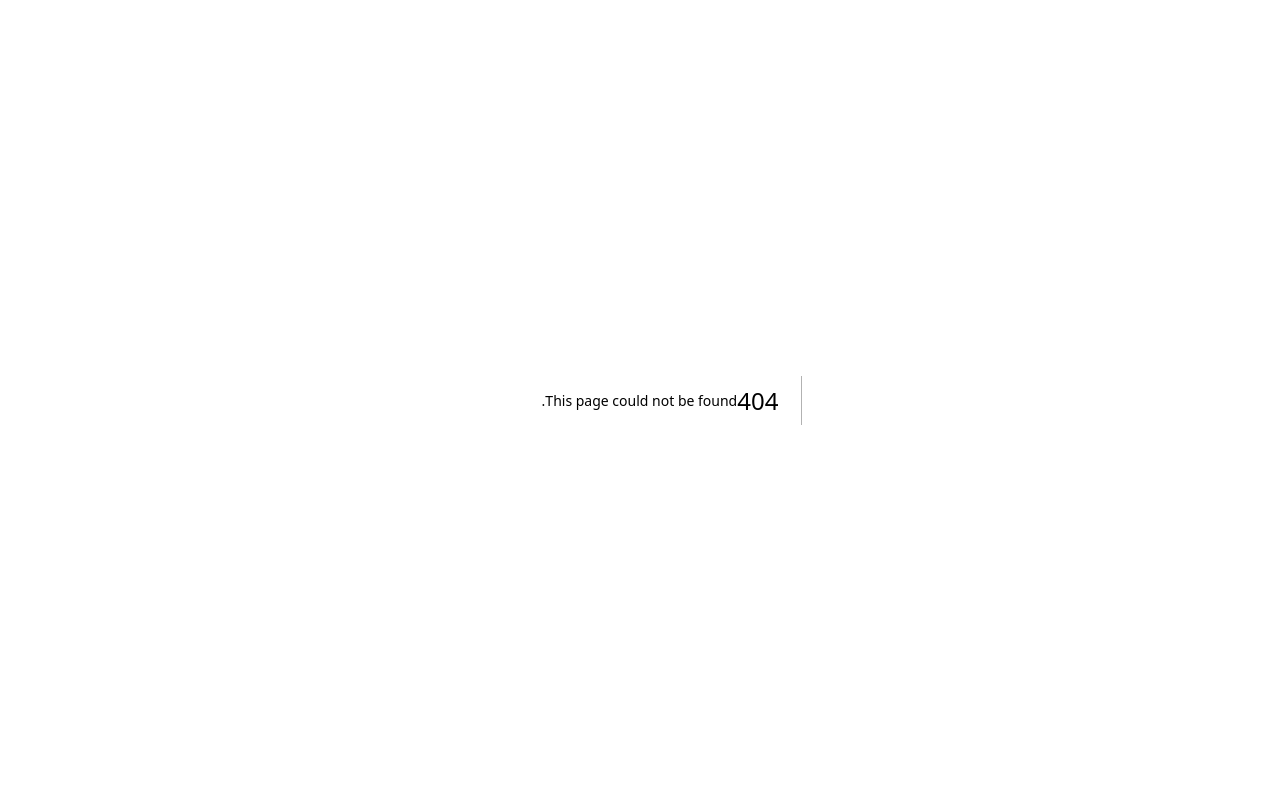
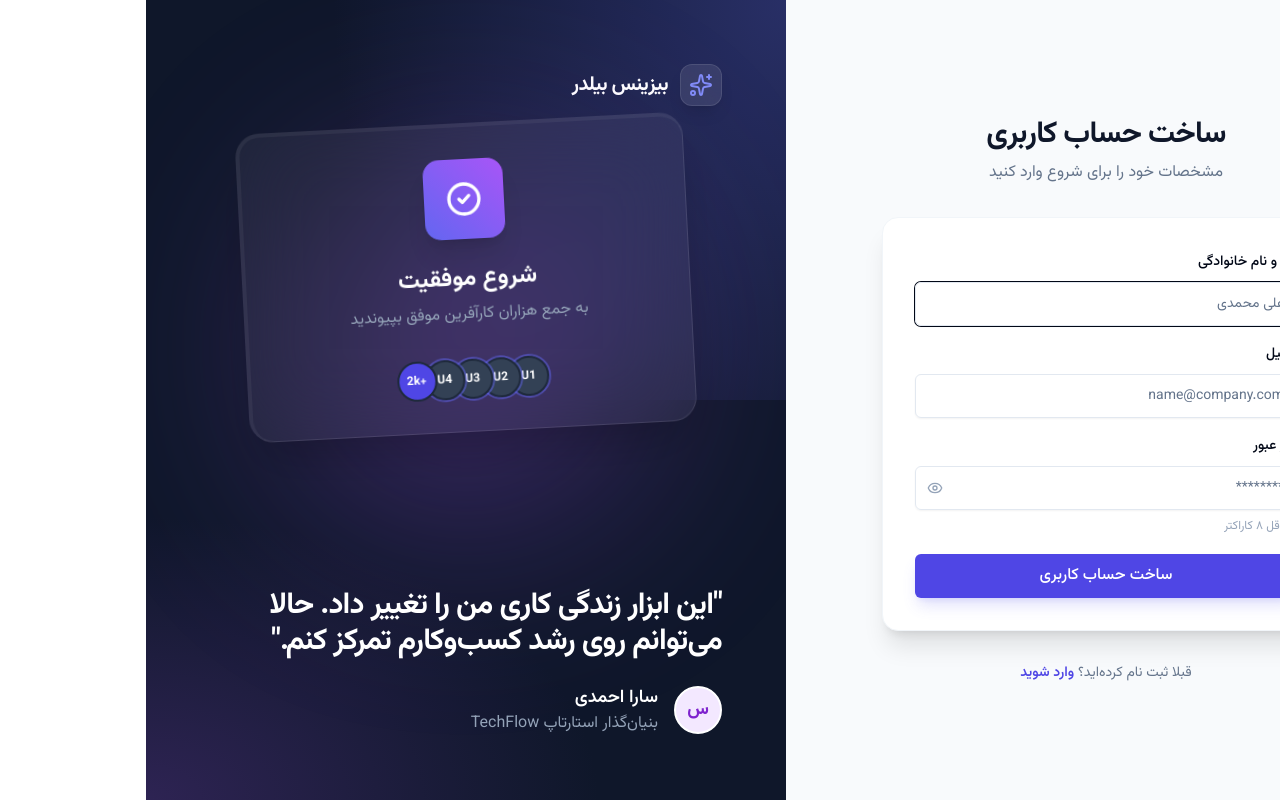
Before and after one commit to mygolario/Ario-SEP-V2, a Next.js app: page /signup in a window 1280 px wide. Before the commit this address had no page. Built offline with nearby package versions, Linux system fonts and the light colour scheme.

Commit message:
feat: Implemented Professional Login and Sign Up pages with Split Layout

```diff
--- a/src/app/auth/actions.ts
+++ b/src/app/auth/actions.ts
@@ -5,10 +5,14 @@ import { redirect } from 'next/navigation'
 import { createClient } from '@/utils/supabase/server'
 
 export async function login(formData: FormData) {
-  console.log("Login action triggered"); // Debug log
+  console.log("Login action triggered");
   const supabase = createClient()
   const email = formData.get('email') as string
   const password = formData.get('password') as string
+
+  if (!email || !password) {
+      redirect('/login?error=Email and password are required')
+  }
 
   console.log("Attempting login for:", email);
 
@@ -19,6 +23,10 @@ export async function login(formData: FormData) {
 
   if (error) {
     console.error("Login error:", error.message);
+    // Determine if it's an invalid credentials error
+    if (error.message.includes('Invalid login credentials')) {
+        redirect('/login?error=InvalidCredentials')
+    }
     redirect('/login?error=' + encodeURIComponent(error.message))
   }
 
@@ -31,14 +39,25 @@ export async function signup(formData: FormData) {
   const supabase = createClient()
   const email = formData.get('email') as string
   const password = formData.get('password') as string
+  const fullName = formData.get('full_name') as string
+
+  if (!email || !password || !fullName) {
+      redirect('/signup?error=All fields are required')
+  }
 
   const { error } = await supabase.auth.signUp({
     email,
     password,
+    options: {
+        data: {
+            full_name: fullName,
+        }
+    }
   })
 
   if (error) {
-    redirect('/login?error=Could not create user')
+    console.error("Signup error:", error.message);
+    redirect('/signup?error=' + encodeURIComponent(error.message))
   }
 
   revalidatePath('/', 'layout')
--- /dev/null
+++ b/src/app/signup/page.tsx
@@ -0,0 +1,201 @@
+'use client';
+
+import { signup } from '@/app/auth/actions';
+import { Button } from '@/components/ui/button';
+import { Input } from '@/components/ui/input';
+import { Label } from '@/components/ui/label';
+import { Alert, AlertDescription, AlertTitle } from '@/components/ui/alert';
+import { Sparkles, AlertTriangle, Eye, EyeOff } from 'lucide-react';
+import { useSearchParams } from 'next/navigation';
+import { useState } from 'react';
+import { useFormStatus } from 'react-dom';
+
+function SubmitButton() {
+  const { pending } = useFormStatus();
+
+  return (
+    <Button
+      type="submit"
+      disabled={pending}
+      className="w-full bg-indigo-600 hover:bg-indigo-700 text-white h-11 text-base shadow-lg shadow-indigo-500/20"
+    >
+      {pending ? 'در حال ساخت حساب...' : 'ساخت حساب کاربری'}
+    </Button>
+  );
+}
+
+function SignupForm() {
+  const searchParams = useSearchParams();
+  const error = searchParams.get('error');
+  const [showPassword, setShowPassword] = useState(false);
+
+  return (
+    <div className="w-full max-w-md mx-auto space-y-8">
+      <div className="text-center space-y-2">
+        <h2 className="text-3xl font-bold tracking-tight text-slate-900">ساخت حساب کاربری</h2>
+        <p className="text-slate-500">مشخصات خود را برای شروع وارد کنید</p>
+      </div>
+
+      <div className="bg-white p-8 rounded-2xl shadow-xl border border-slate-100">
+        <form action={signup} className="space-y-5">
+
+          {error && (
+            <Alert variant="destructive" className="bg-rose-50 border-rose-200 text-rose-800">
+              <AlertTriangle className="h-4 w-4" />
+              <AlertTitle className="mr-2">خطا در ثبت نام</AlertTitle>
+              <AlertDescription className="mr-2">
+                {error}
+              </AlertDescription>
+            </Alert>
+          )}
+
+          <div className="space-y-4">
+             <div className="space-y-2">
+              <Label htmlFor="full_name">نام و نام خانوادگی</Label>
+              <Input
+                id="full_name"
+                name="full_name"
+                type="text"
+                placeholder="علی محمدی"
+                className="h-11"
+                required
+                autoFocus
+              />
+            </div>
+
+            <div className="space-y-2">
+              <Label htmlFor="email">ایمیل</Label>
+              <Input
+                id="email"
+                name="email"
+                type="email"
+                placeholder="name@company.com"
+                className="h-11"
+                required
+              />
+            </div>
+
+            <div className="space-y-2">
+              <Label htmlFor="password">رمز عبور</Label>
+              <div className="relative">
+                <Input
+                  id="password"
+                  name="password"
+                  type={showPassword ? "text" : "password"}
+                  placeholder="********"
+                  className="h-11 pl-10"
+                  required
+                  minLength={8}
+                />
+                <button
+                  type="button"
+                  onClick={() => setShowPassword(!showPassword)}
+                  className="absolute left-3 top-1/2 -translate-y-1/2 text-slate-400 hover:text-slate-600 focus:outline-none"
+                >
+                  {showPassword ? (
+                    <EyeOff className="h-4 w-4" />
+                  ) : (
+                    <Eye className="h-4 w-4" />
+                  )}
+                </button>
+              </div>
+              <p className="text-xs text-slate-400">حداقل ۸ کاراکتر</p>
+            </div>
+          </div>
+
+          <SubmitButton />
+        </form>
+      </div>
+
+      <p className="text-center text-sm text-slate-500">
+        قبلا ثبت نام کرده‌اید؟{" "}
+        <a href="/login" className="font-semibold text-indigo-600 hover:text-indigo-500 transition-colors">
+          وارد شوید
+        </a>
+      </p>
+    </div>
+  );
+}
+
+export default function SignupPage() {
+  return (
+    <div className="min-h-screen bg-white md:bg-slate-50 flex" dir="rtl">
+
+      {/* Left Side: Signup Form */}
+      <div className="w-full md:w-1/2 flex items-center justify-center p-8 lg:p-12 relative z-10">
+        <div className="w-full max-w-md">
+           {/* Mobile Logo */}
+           <div className="md:hidden flex items-center justify-center gap-2 mb-8">
+              <div className="bg-indigo-600 p-2 rounded-lg">
+                <Sparkles className="h-5 w-5 text-white" />
+              </div>
+              <span className="font-bold text-lg text-slate-900">بیزینس بیلدر</span>
+           </div>
+
+           <SignupForm />
+        </div>
+      </div>
+
+      {/* Right Side: Visual & Quote (Desktop Only) */}
+      <div className="hidden md:flex w-1/2 bg-slate-900 relative overflow-hidden flex-col justify-between p-12 lg:p-16 text-white">
+
+        {/* Abstract Backgrounds */}
+        <div className="absolute top-0 right-0 w-full h-full bg-[radial-gradient(ellipse_at_top_right,_var(--tw-gradient-stops))] from-indigo-500/30 via-slate-900 to-slate-900" />
+        <div className="absolute bottom-0 left-0 w-full h-1/2 bg-[radial-gradient(ellipse_at_bottom_left,_var(--tw-gradient-stops))] from-purple-500/20 via-slate-900 to-slate-900" />
+        <div className="absolute inset-0 bg-grid-white/[0.04]" />
+
+        {/* Brand */}
+        <div className="relative z-10 flex items-center gap-3">
+          <div className="bg-white/10 backdrop-blur-md p-2 rounded-xl border border-white/10 shadow-lg">
+            <Sparkles className="h-6 w-6 text-indigo-400" />
+          </div>
+          <span className="font-bold text-xl tracking-tight">بیزینس بیلدر</span>
+        </div>
+
+        {/* 3D Visual Placeholder - Different from Login */}
+        <div className="relative z-10 flex-1 flex items-center justify-center">
+            <div className="relative w-full max-w-md aspect-square">
+                 <div className="absolute top-1/2 left-1/2 -translate-x-1/2 -translate-y-1/2 w-80 h-80 bg-purple-500 rounded-full blur-[120px] opacity-40 animate-pulse" style={{ animationDuration: '4s' }} />
+                 <div className="relative bg-white/5 backdrop-blur-2xl border border-white/10 rounded-3xl p-8 shadow-2xl transform -rotate-3 hover:rotate-0 transition-transform duration-700 ease-out border-t-4 border-l-4 border-t-white/5 border-l-white/5 flex flex-col items-center justify-center text-center">
+                    <div className="w-20 h-20 bg-gradient-to-tr from-indigo-500 to-purple-500 rounded-2xl mb-6 shadow-xl flex items-center justify-center">
+                        <svg className="w-10 h-10 text-white" fill="none" viewBox="0 0 24 24" stroke="currentColor">
+                            <path strokeLinecap="round" strokeLinejoin="round" strokeWidth={2} d="M9 12l2 2 4-4m6 2a9 9 0 11-18 0 9 9 0 0118 0z" />
+                        </svg>
+                    </div>
+                    <h3 className="text-2xl font-bold text-white mb-2">شروع موفقیت</h3>
+                    <p className="text-slate-400">به جمع هزاران کارآفرین موفق بپیوندید</p>
+
+                    <div className="mt-8 flex -space-x-3 space-x-reverse">
+                        {[1, 2, 3, 4].map((i) => (
+                            <div key={i} className={`w-10 h-10 rounded-full border-2 border-slate-800 bg-slate-700 flex items-center justify-center text-xs font-bold ring-2 ring-indigo-500/50`}>
+                                U{i}
+                            </div>
+                        ))}
+                         <div className="w-10 h-10 rounded-full border-2 border-slate-800 bg-indigo-600 flex items-center justify-center text-xs font-bold text-white">
+                                +2k
+                        </div>
+                    </div>
+                 </div>
+            </div>
+        </div>
+
+        {/* Quote */}
+        <div className="relative z-10">
+          <blockquote className="text-xl lg:text-3xl font-bold leading-relaxed mb-6 tracking-tight">
+            "این ابزار زندگی کاری من را تغییر داد. حالا می‌توانم روی رشد کسب‌وکارم تمرکز کنم."
+          </blockquote>
+          <div className="flex items-center gap-4">
+             <div className="w-12 h-12 rounded-full bg-purple-100 flex items-center justify-center text-purple-700 font-bold border-2 border-white text-lg">
+                س
+             </div>
+             <div>
+                 <div className="font-semibold text-white text-lg">سارا احمدی</div>
+                 <div className="text-slate-400">بنیان‌گذار استارتاپ TechFlow</div>
+             </div>
+          </div>
+        </div>
+
+      </div>
+    </div>
+  );
+}
--- a/src/components/auth/LoginForm.tsx
+++ b/src/components/auth/LoginForm.tsx
@@ -136,8 +136,8 @@ export function LoginForm() {
 
       <p className="text-center text-sm text-slate-500">
         حساب کاربری ندارید؟{" "}
-        <a href="/register" className="font-semibold text-indigo-600 hover:text-indigo-500 transition-colors">
-          شروع کنید
+        <a href="/signup" className="font-semibold text-indigo-600 hover:text-indigo-500 transition-colors">
+          ثبت نام کنید
         </a>
       </p>
     </div>
```
